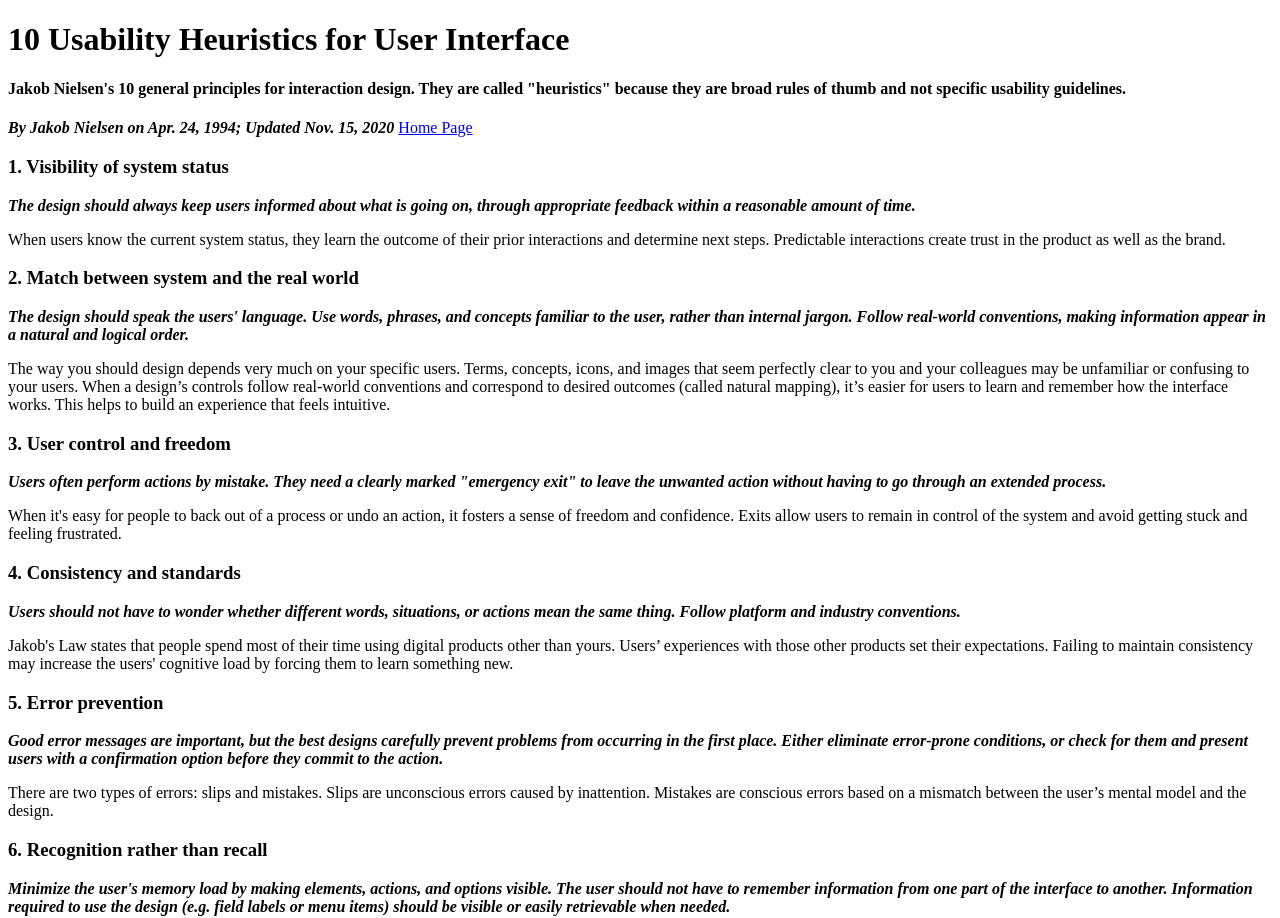
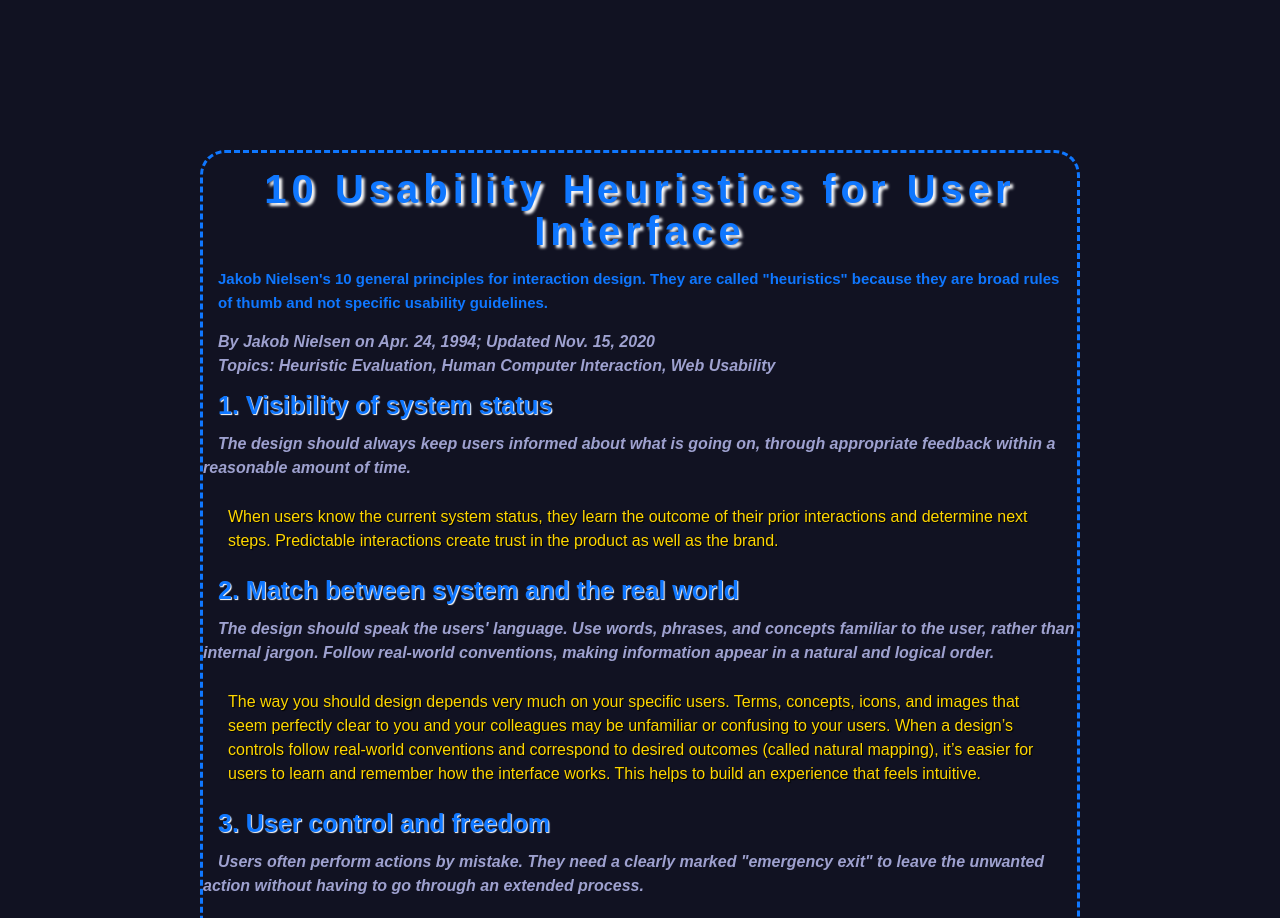
Before and after one commit to Jobrko/avt415, a plain HTML site: page Exercises/index.html in a window 1280 px wide. Shown: the top 918 px of the page. Drawn offline with Linux system fonts and the light colour scheme.

Commit message:
main bulk of E4 project

```diff
--- a/Exercises/index.html
+++ b/Exercises/index.html
@@ -9,8 +9,8 @@
     <h1>10 Usability Heuristics for User Interface </h1>
     <h4>Jakob Nielsen's 10 general principles for interaction design. They are called "heuristics"
         because they are broad rules of thumb and not specific usability guidelines.</h4>
-    <em>By Jakob Nielsen on Apr. 24, 1994; Updated Nov. 15, 2020</em>
-    <a href="../index.html">Home Page</a>
+    <em>By Jakob Nielsen on Apr. 24, 1994; Updated Nov. 15, 2020</em><br>
+    <em>Topics: Heuristic Evaluation,  Human Computer Interaction,  Web Usability</em>
     <h3>1. Visibility of system status</h3>
         <em>The design should always keep users informed about what is going on, through appropriate feedback
             within a reasonable amount of time.</em>
@@ -71,5 +71,16 @@
             documentation to help users understand how to complete their tasks.</em>
         <p>Help and documentation content should be easy to search and focused on the user's task. Keep it concise,
             and list concrete steps that need to be carried out.</p>
+    <h3>Note from Jakob</h3>
+        <p>I originally developed the heuristics for heuristic evaluation in collaboration with Rolf Molich in 1990
+            [Molich and Nielsen 1990; Nielsen and Molich 1990]. Four years later, I refined the heuristics based on a
+            factor analysis of 249 usability problems [Nielsen 1994a] to derive a set of heuristics with maximum
+            explanatory power, resulting in this revised set of heuristics [Nielsen 1994b].</p>
+
+        <p>In 2020, we updated this article, adding more explanation, examples, and related links. While we
+            slightly refined the language of the definitions, the 10 heuristics themselves have remained relevant and
+            unchanged since 1994. When something has remained true for 26 years, it will likely apply to future
+            generations of user interfaces as well.</p>
+    <a href="../index.html">Home Page</a>
 </body>
 </html>
--- a/Exercises/main.css
+++ b/Exercises/main.css
@@ -1,3 +1,64 @@
+body{
+    background-color: #111222;
+    margin-right: 200px;
+    margin-left: 200px;
+    margin-top: 150px;
+    border-style: dashed;
+    border-color: #0f77ff;
+    border-radius: 25px;
+    font-size: 35px;
+    font-family: lores-12, sans-serif;
+    font-weight: 400;
+    font-style: normal;
+    font-size: 16px;
+    line-height: 24px;
+    color: white;
+    width: fit-content;
+}
 em{
     font-weight: bold;
+    margin: 15px;
+    color: #9ea1cf;
 }
+h1 {
+  color:#0f77ff;
+  letter-spacing: 5px;
+  text-shadow: 3px 3px 3px white;
+  margin: 15px;
+  font-weight: 700;
+  font-size: 40px;
+  line-height: 42px;
+  text-align: center;
+}
+h3, h4{
+  margin: 15px;
+  font-size: 25px;
+  color:#0f77ff;
+  text-shadow: 1px 1px 1px white;
+}
+h4{
+    font-size: 15px;
+    text-shadow: none;
+}
+p{
+    margin: 25px;
+    color: gold;
+    text-shadow: 1px 1px 1px black;
+}
+a{
+  margin-left: 25px;
+  text-decoration: none;
+  color: #0f77ff;
+  text-shadow: 1px 1px 1px white;
+  font-size: 20px;
+  letter-spacing: 2px;
+}
+a:hover {
+  transition: color .5s ease;
+  color: gold;
+  letter-spacing: 5px;
+  font-weight: bold;
+  text-decoration: none;
+  text-shadow: 1px 1px 1px black;
+  font-size: 20px;
+}
```
